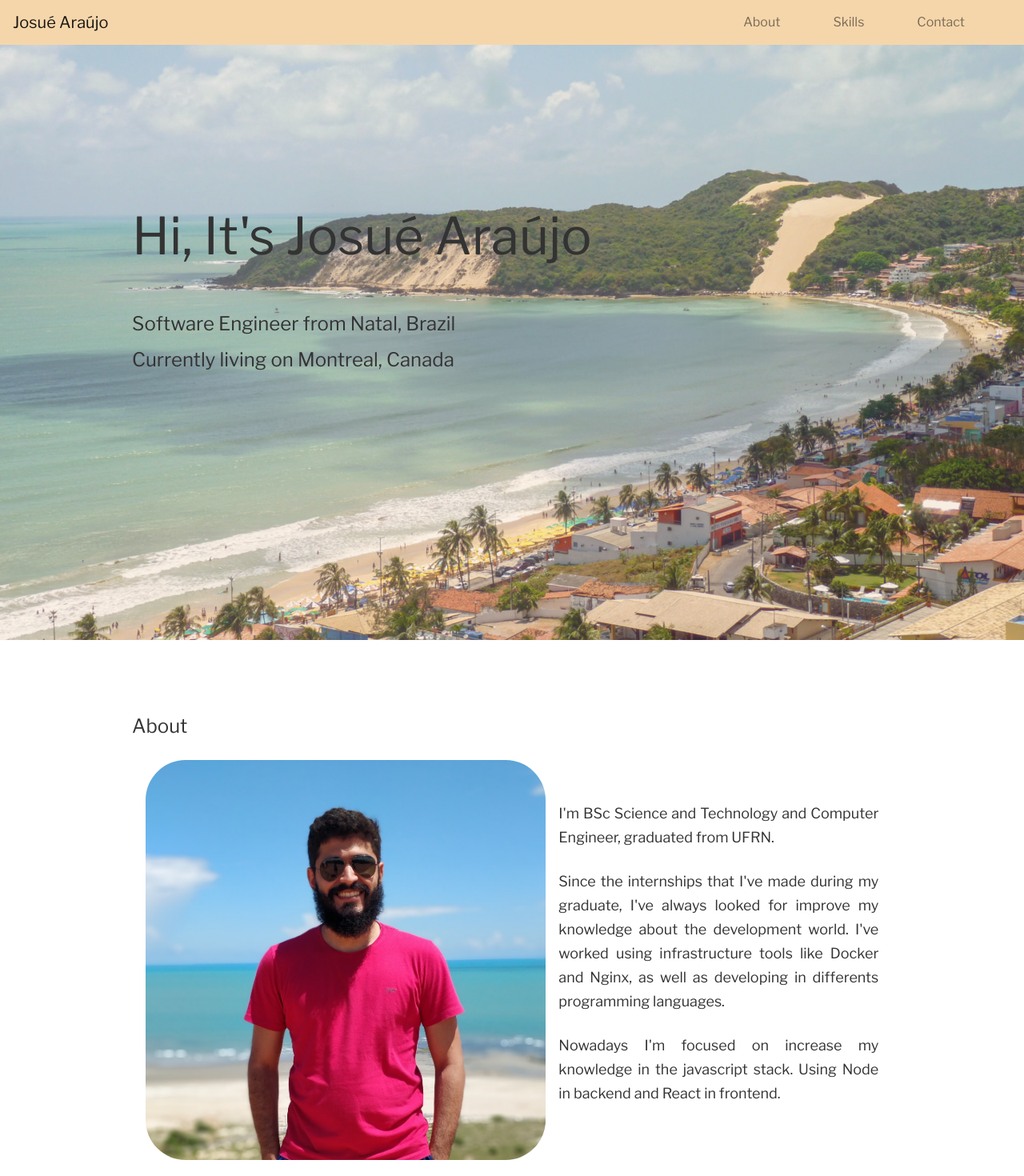
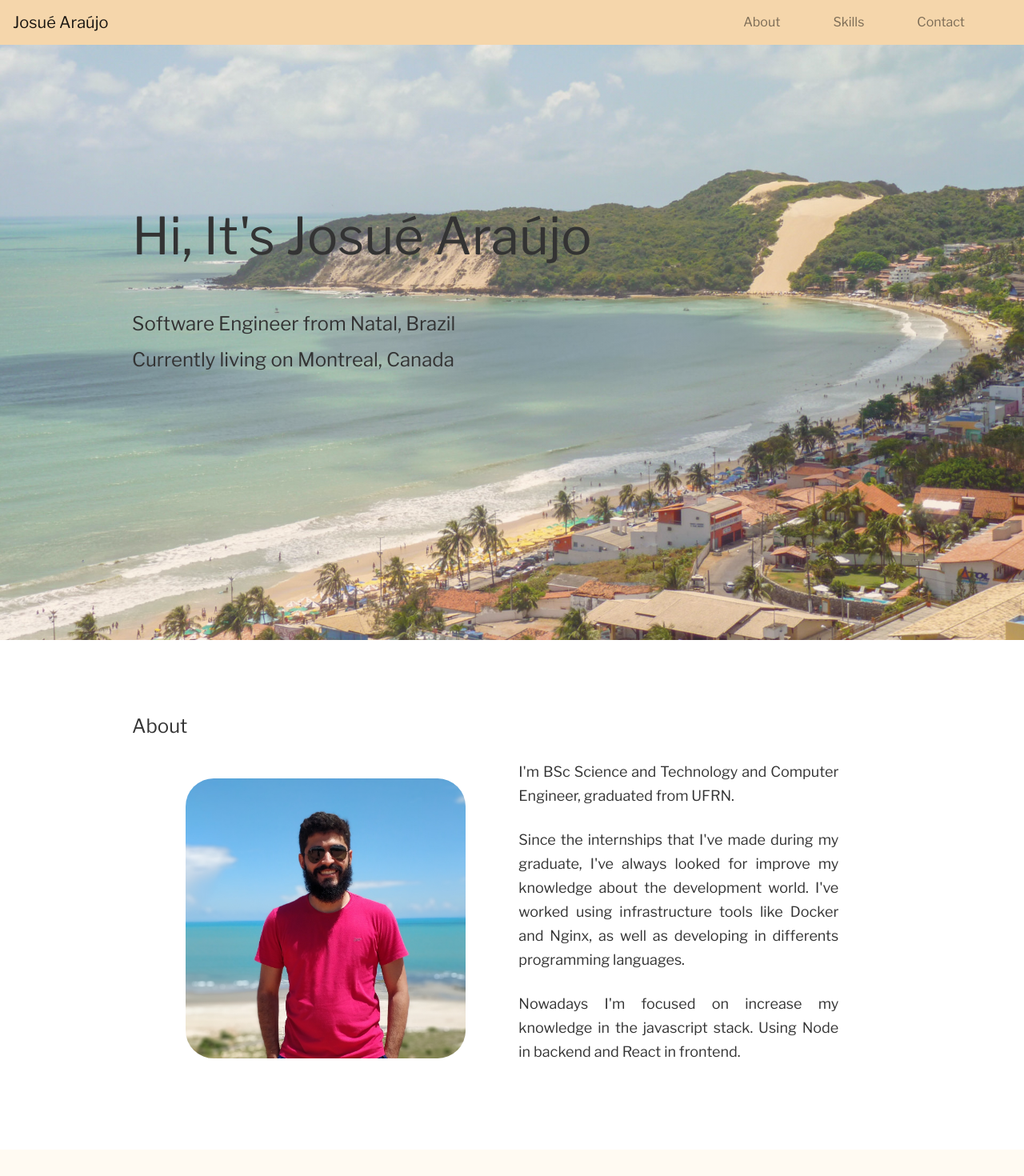
Before and after one commit to josuearaujo/josuearaujo.github.io, a React (Create React App) app: page / in a window 1280 px wide. Shown: the top 1470 px of the page at 80% size. Built offline with nearby package versions, Linux system fonts and the light colour scheme.

Commit message:
Adjust image size which was causing break on mobile view

```diff
--- a/src/pages/About/styles.ts
+++ b/src/pages/About/styles.ts
@@ -24,8 +24,8 @@ export const AboutInfos = styled.div`
 
   > img {
     margin-top: 20px;
-    height: 500px;
-    width: 500px;
+    height: 350px;
+    width: 350px;
     border-radius: 10%;
   }
 `;
```
